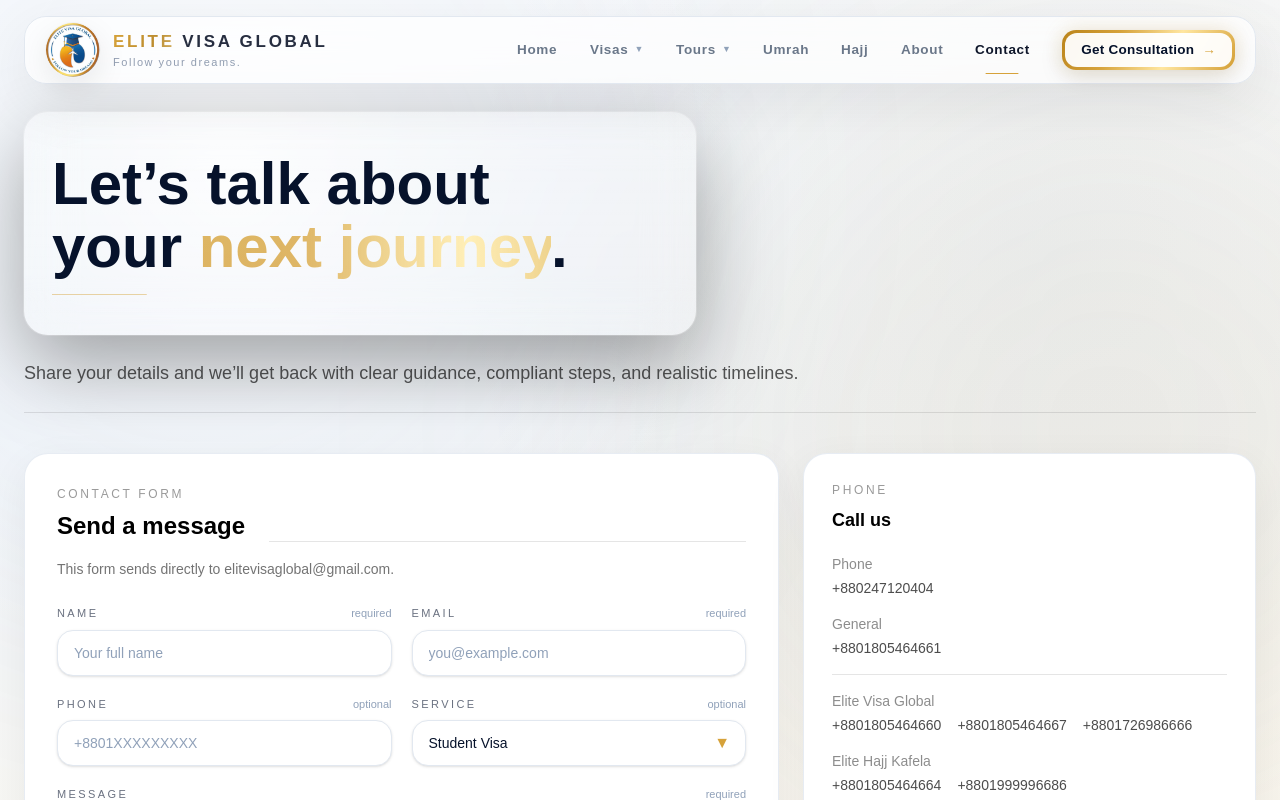
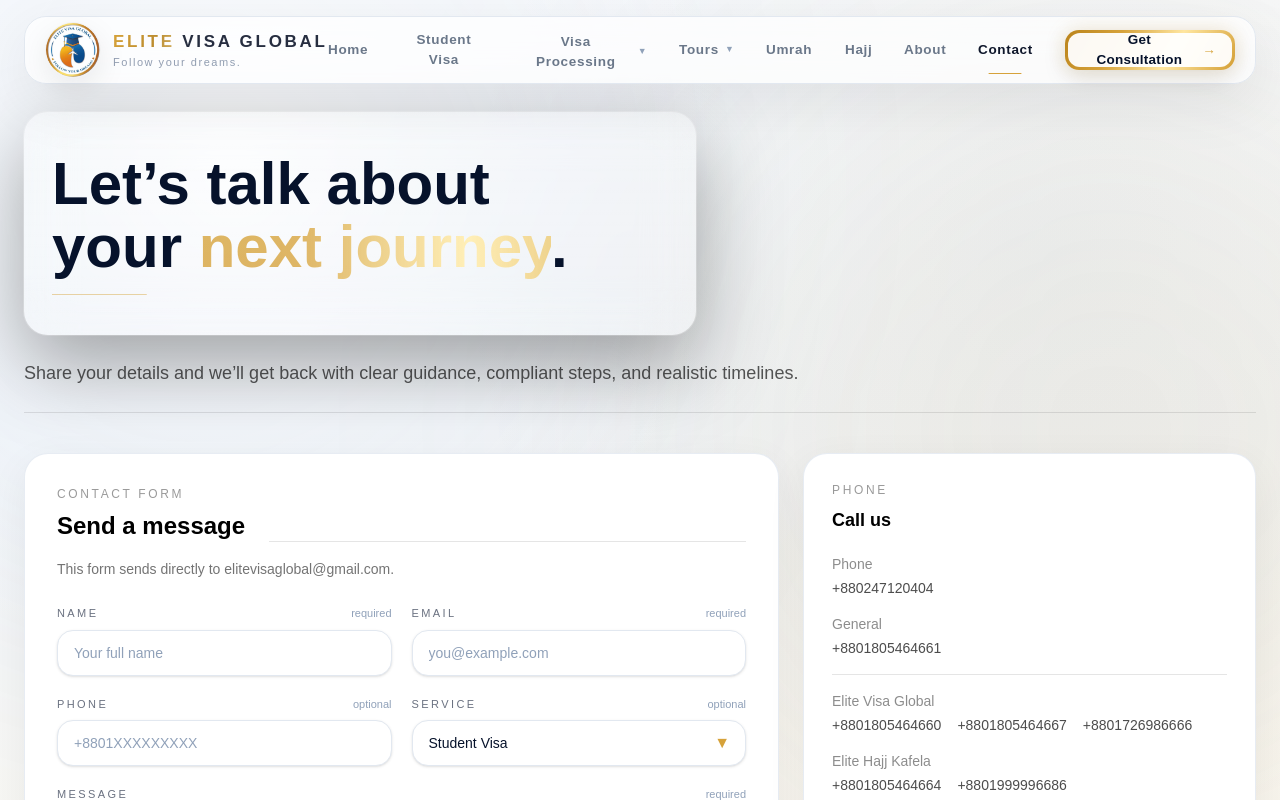
Before and after one commit to thinkGrow/elite-visa-global, a Next.js app: page /contact in a window 1280 px wide. Shown: the top 800 px of the page. Built offline with nearby package versions, Linux system fonts and the light colour scheme.

Commit message:
seperate student visa navbar

```diff
--- a/src/app/hajj-umrah/HajjUmrahClient.tsx
+++ b/src/app/hajj-umrah/HajjUmrahClient.tsx
@@ -5,6 +5,7 @@
 import { useRouter, useSearchParams } from "next/navigation";
 import { themeVars } from "@/lib/theme";
 import { Navbar } from "@/components/home/layout/Navbar";
+import { PrimaryCTA } from "@/components/ui/PrimaryCTA";
 
 type HajjCategoryKey = "hajj" | "umrah";
 
@@ -364,12 +365,7 @@
       })}
 
       <div className="mt-6">
-        <Link
-          href="/contact"
-          className="inline-flex items-center justify-center rounded-2xl bg-[var(--evg-gold)] px-5 py-3 text-sm font-semibold text-slate-900 shadow-[0_10px_30px_rgba(214,162,58,0.22)] transition hover:brightness-110"
-        >
-          Get Consultation
-        </Link>
+{/* <PrimaryCTA> */}
       </div>
     </>
   );
--- a/src/app/visa-processing/VisaProcessingClient.tsx
+++ b/src/app/visa-processing/VisaProcessingClient.tsx
@@ -7,7 +7,7 @@
 import { Navbar } from "@/components/home/layout/Navbar";
 import { client } from "@/sanity/lib/client";
 
-type VisaCategoryKey = "student" | "visit";
+type VisaCategoryKey = "student" | "visit" | "transit";
 
 type VisaDestination = {
   countrySlug: string;
@@ -236,8 +236,9 @@
         </div>
 
         <p className="mt-3 max-w-2xl text-sm text-slate-600 sm:text-base">
-          Compliance-focused guidance for students, tourists, families, and
-          business travelers—structured, transparent, and visa-ready.
+          Compliance-focused guidance for students, visitors, families, business
+          travelers, and transit passengers—structured, transparent, and
+          visa-ready.
         </p>
       </div>
 
@@ -253,8 +254,9 @@
           >
             <option value="student">Student Visa Processing</option>
             <option value="visit">
-              Visit, Family & Business Visa Processing
+              Visit, Family &amp; Business Visa Processing
             </option>
+            <option value="transit">Transit Visa Processing</option>
           </select>
 
           <div className="pointer-events-none absolute right-3 top-1/2 -translate-y-1/2 text-slate-400">
@@ -304,8 +306,12 @@
   },
 
   listItem: {
-    bullet: ({ children }: any) => <li className="leading-relaxed">{children}</li>,
-    number: ({ children }: any) => <li className="leading-relaxed">{children}</li>,
+    bullet: ({ children }: any) => (
+      <li className="leading-relaxed">{children}</li>
+    ),
+    number: ({ children }: any) => (
+      <li className="leading-relaxed">{children}</li>
+    ),
   },
 
   marks: {
@@ -442,7 +448,11 @@
   const countryParam = (searchParams.get("country") ?? "").toLowerCase();
 
   const initialCategory: VisaCategoryKey =
-    typeParam === "visit" ? "visit" : "student";
+    typeParam === "visit"
+      ? "visit"
+      : typeParam === "transit"
+        ? "transit"
+        : "student";
 
   const [category, setCategory] =
     React.useState<VisaCategoryKey>(initialCategory);
@@ -453,7 +463,14 @@
 
   React.useEffect(() => {
     const t = (searchParams.get("type") ?? "").toLowerCase();
-    const nextCategory: VisaCategoryKey = t === "visit" ? "visit" : "student";
+
+    const nextCategory: VisaCategoryKey =
+      t === "visit"
+        ? "visit"
+        : t === "transit"
+          ? "transit"
+          : "student";
+
     const nextCountry = (searchParams.get("country") ?? "").toLowerCase();
 
     setCategory(nextCategory);
@@ -526,7 +543,9 @@
   const pickerTitle =
     category === "student"
       ? "Student visa destinations"
-      : "Visit, family & business destinations";
+      : category === "visit"
+        ? "Visit, family & business destinations"
+        : "Transit visa destinations";
 
   const pickerLayout = "wrap";
 
--- a/src/components/home/Hero.tsx
+++ b/src/components/home/Hero.tsx
@@ -142,7 +142,7 @@
 
       {/* Content Layer */}
       <div className="relative z-10">
-        <div className="mx-auto flex min-h-[100svh] max-w-7xl flex-col px-4 pt-24 pb-5 sm:px-6 sm:pt-28 md:min-h-screen md:pb-10">
+        <div className="mx-auto flex min-h-[100svh] max-w-8xl flex-col pt-24 pb-5 sm:px-6 sm:pt-28 md:px-10 md:min-h-screen md:pb-10">
           {/* top content */}
           <div className="max-w-3xl">
             {/* HEADLINE - desktop glass card preserved */}
--- a/src/components/home/layout/Navbar.tsx
+++ b/src/components/home/layout/Navbar.tsx
@@ -12,6 +12,8 @@
 export function Navbar() {
   const pathname = usePathname();
   const isHome = pathname === "/";
+
+  const [visaType, setVisaType] = React.useState("");
 
   const [scrolled, setScrolled] = React.useState(false);
 
@@ -61,6 +63,18 @@
   }, []);
 
   React.useEffect(() => {
+    const syncVisaType = () => {
+      const params = new URLSearchParams(window.location.search);
+      setVisaType((params.get("type") ?? "").toLowerCase());
+    };
+
+    syncVisaType();
+
+    window.addEventListener("popstate", syncVisaType);
+    return () => window.removeEventListener("popstate", syncVisaType);
+  }, [pathname]);
+
+  React.useEffect(() => {
     setOpen(false);
     setMobileVisaOpen(false);
     setMobileToursOpen(false);
@@ -69,25 +83,32 @@
     // eslint-disable-next-line react-hooks/exhaustive-deps
   }, [pathname]);
 
+  const isStudentVisa =
+    pathname === "/visa-processing" && visaType === "student";
+
   const isVisa =
-  pathname === "/visa-processing" || pathname.startsWith("/visa-processing/");
+    pathname === "/visa-processing" &&
+    (visaType === "visit" || visaType === "transit");
+
   const isHajjUmrah =
     pathname === "/hajj-umrah" || pathname.startsWith("/hajj-umrah/");
   const isTours =
     pathname === "/tour-packages" || pathname.startsWith("/tour-packages/");
-const isUmrah =
-  pathname === "/umrah" ||
-  pathname.startsWith("/umrah/") ||
-  (isHajjUmrah && (new URLSearchParams(window.location.search).get("type") ?? "").toLowerCase() === "umrah");
-const isHajj =
-  pathname === "/hajj" ||
-  pathname.startsWith("/hajj/") ||
-  (isHajjUmrah && ((new URLSearchParams(window.location.search).get("type") ?? "").toLowerCase() !== "umrah"));
+  const isUmrah = pathname === "/umrah" || pathname.startsWith("/umrah/");
+  const isHajj = pathname === "/hajj" || pathname.startsWith("/hajj/");
   const isAbout = pathname === "/about" || pathname.startsWith("/about/");
   const isContact = pathname === "/contact" || pathname.startsWith("/contact/");
 
   const isLightPage =
-  isVisa || isHajjUmrah || isTours || isUmrah || isHajj || isAbout || isContact;
+    isStudentVisa ||
+    isVisa ||
+    isHajjUmrah ||
+    isTours ||
+    isUmrah ||
+    isHajj ||
+    isAbout ||
+    isContact;
+
   const useLightNav = isLightPage && !scrolled;
 
   function navLinkClasses(isActive: boolean) {
@@ -113,6 +134,7 @@
 
     return [base, text, underlineBase, underline].join(" ");
   }
+
   const dropdownPanelClasses = [
     "absolute left-0 top-full z-50 w-[280px]",
     "translate-y-3 rounded-[22px] p-2",
@@ -158,7 +180,7 @@
 
   return (
     <header className="fixed left-0 right-0 top-0 z-50" style={themeVars}>
-      <div className="mx-auto max-w-7xl px-4 sm:px-6 pt-4">
+      <div className="mx-auto max-w-8xl px-4 sm:px-6 pt-4">
         <div
           className={[
             "relative flex h-[68px] items-center justify-between rounded-[22px] px-4 sm:px-5",
@@ -211,13 +233,18 @@
             </div>
           </Link>
 
-          {/* Desktop */}
-          <nav className="hidden md:flex items-center gap-7 xl:gap-8">
+          <nav className="hidden md:flex items-center gap-7 xl:gap-8 text-balance text-center">
             <Link href="/" className={navLinkClasses(isHome)}>
               Home
             </Link>
 
-            {/* Visa */}
+            <Link
+              href="/visa-processing?type=student"
+              className={navLinkClasses(isStudentVisa)}
+            >
+              Student Visa
+            </Link>
+
             <div
               className="relative after:absolute after:left-0 after:right-0 after:top-full after:h-4 after:content-['']"
               onMouseEnter={() => openMenu("visa")}
@@ -232,7 +259,7 @@
                 onFocus={() => openMenu("visa")}
                 onClick={() => toggleMenu("visa")}
               >
-                <span>Visas</span>
+                <span>Visa Processing</span>
                 <span
                   className={[
                     "text-[9px] transition-all duration-300",
@@ -251,19 +278,6 @@
                 <div className={dropdownPanelClasses} role="menu">
                   <div className="flex flex-col gap-1">
                     <Link
-                      href="/visa-processing?type=student"
-                      className={dropdownLinkClasses}
-                      onClick={closeNow}
-                    >
-                      <div className="flex items-center justify-between gap-3">
-                        <span>Student Visa</span>
-                        <span className="text-[11px] text-[var(--evg-gold)] opacity-0 transition-opacity duration-300 group-hover:opacity-100">
-                          →
-                        </span>
-                      </div>
-                    </Link>
-
-                    <Link
                       href="/visa-processing?type=visit"
                       className={dropdownLinkClasses}
                       onClick={closeNow}
@@ -275,12 +289,24 @@
                         </span>
                       </div>
                     </Link>
+
+                    <Link
+                      href="/visa-processing?type=transit"
+                      className={dropdownLinkClasses}
+                      onClick={closeNow}
+                    >
+                      <div className="flex items-center justify-between gap-3">
+                        <span>Transit Visa</span>
+                        <span className="text-[11px] text-[var(--evg-gold)] opacity-0 transition-opacity duration-300 group-hover:opacity-100">
+                          →
+                        </span>
+                      </div>
+                    </Link>
                   </div>
                 </div>
               )}
             </div>
 
-            {/* Tours */}
             <div
               className="relative after:absolute after:left-0 after:right-0 after:top-full after:h-4 after:content-['']"
               onMouseEnter={() => openMenu("tours")}
@@ -362,7 +388,6 @@
             <PrimaryCTA href="/contact">Get Consultation</PrimaryCTA>
           </nav>
 
-          {/* Mobile toggle */}
           <button
             type="button"
             className={[
@@ -378,7 +403,6 @@
             {open ? "✕" : "☰"}
           </button>
 
-          {/* Mobile menu */}
           {open && (
             <div className={mobilePanelClasses}>
               <div className="grid gap-1 p-3">
@@ -388,6 +412,14 @@
                   onClick={() => setOpen(false)}
                 >
                   Home
+                </Link>
+
+                <Link
+                  href="/visa-processing?type=student"
+                  className={[mobileItemBase, mobileItemText].join(" ")}
+                  onClick={() => setOpen(false)}
+                >
+                  Student Visa
                 </Link>
 
                 <button
@@ -413,16 +445,6 @@
                 {mobileVisaOpen && (
                   <div className="ml-2 mr-1 rounded-2xl border border-white/10 p-2">
                     <Link
-                      href="/visa-processing?type=student"
-                      className={[
-                        "block rounded-xl px-4 py-2 text-sm transition",
-                        mobileSubItemText,
-                      ].join(" ")}
-                      onClick={() => setOpen(false)}
-                    >
-                      Student Visa
-                    </Link>
-                    <Link
                       href="/visa-processing?type=visit"
                       className={[
                         "block rounded-xl px-4 py-2 text-sm transition",
@@ -431,6 +453,17 @@
                       onClick={() => setOpen(false)}
                     >
                       Visit, Family &amp; Business Visa
+                    </Link>
+
+                    <Link
+                      href="/visa-processing?type=transit"
+                      className={[
+                        "block rounded-xl px-4 py-2 text-sm transition",
+                        mobileSubItemText,
+                      ].join(" ")}
+                      onClick={() => setOpen(false)}
+                    >
+                      Transit Visa
                     </Link>
                   </div>
                 )}
```
Lines whose indentation alone changed are shown as unchanged.
